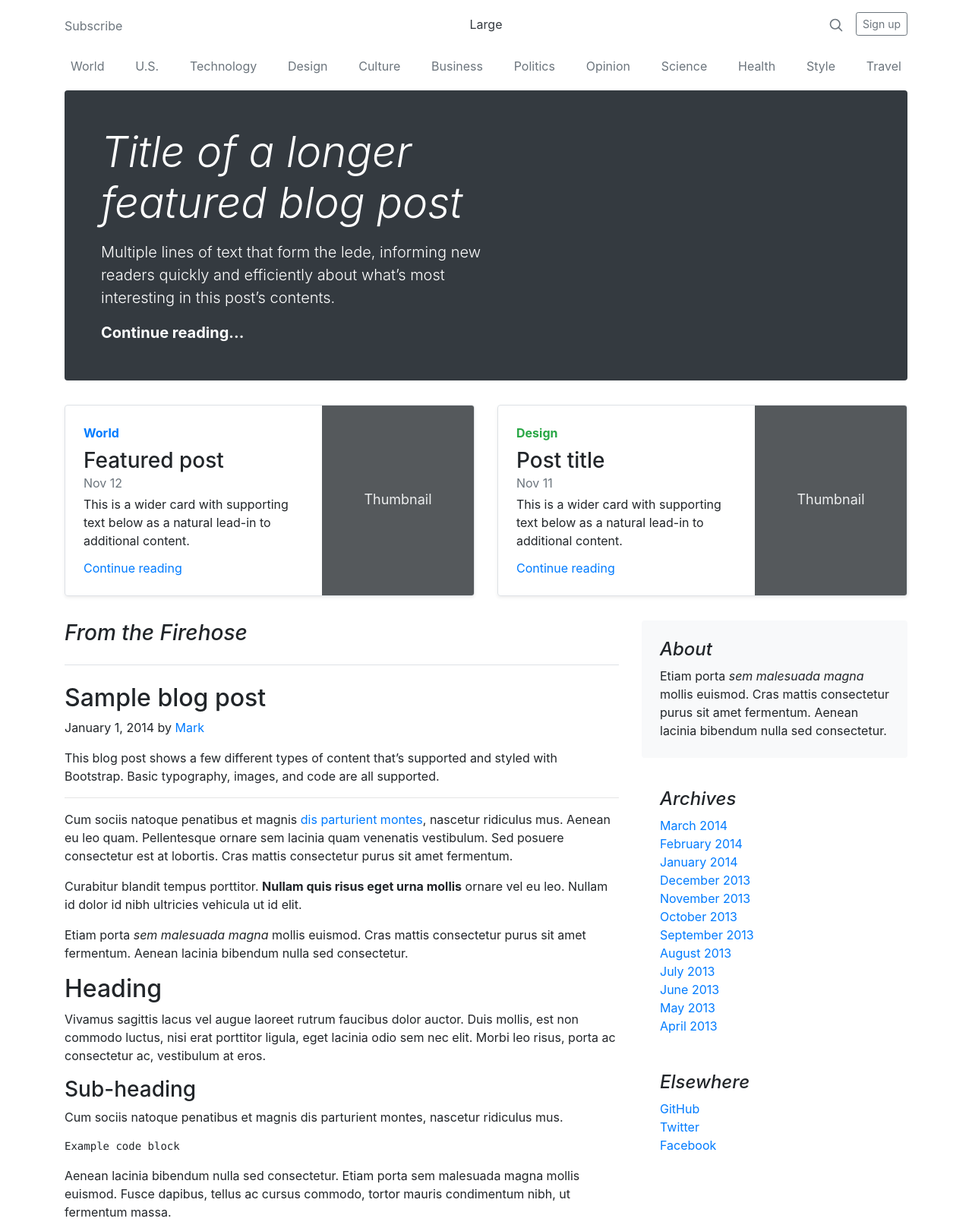
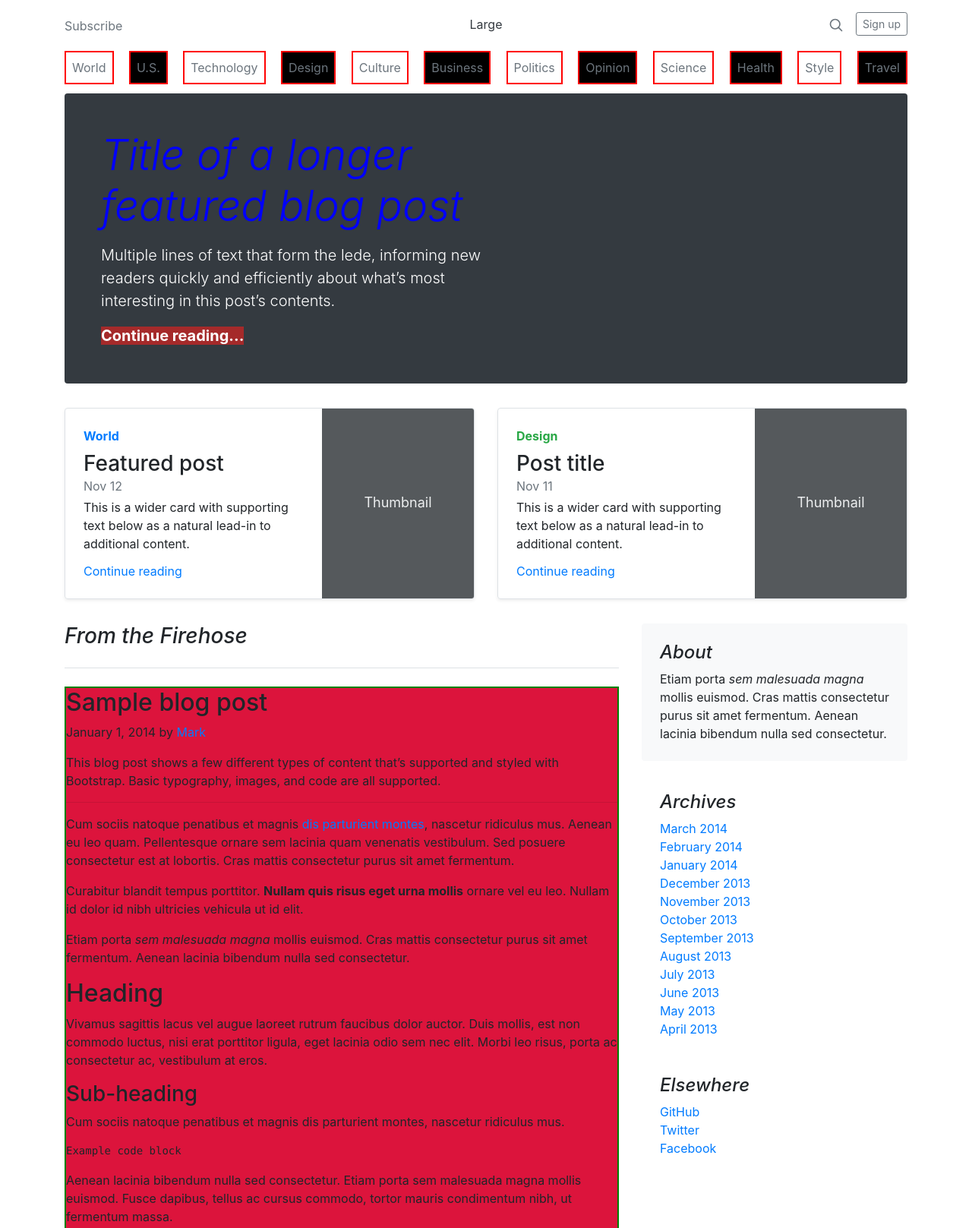
Before and after one commit to Gbemi06/css_selector, a plain HTML site: page index.html in a window 1280 px wide. Shown: the top 1617 px of the page at 76% size. Drawn offline with nearby package versions, Linux system fonts and the light colour scheme.

Commit message:
css Exercise solution

```diff
--- a/style.css
+++ b/style.css
@@ -1,14 +1,39 @@
-/*
-
-            EX2) Write a selector to target every children of the navbar
-            EX3) Write a selector to target the "continue reading..." inside the jumbotron
-            EX4) Write a selector to target the first blogpost
-            EX5) Write a selector to target the "even" links in the navbar
-            EX6) Write a selector to target the last blog post
-            EX7) Write a selector to target all the li into the first ordered-list in the sidebar ( Archives )
+/*          EX7) Write a selector to target all the li into the first ordered-list in the sidebar ( Archives )
             EX8) Write a selector to target the second post author
             EX9) Write a selector to target the "back to top" link     #### EXTRA Try doing it without targeting the footer element directly
             EX10) Write a selector to target the footer
         */
 
-/* EX1) Write a selector to target the h1 in jumbotron
+/* EX1) Write a selector to target the h1 in jumbotron */
+
+.jumbotron h1{
+    color: blue;
+}
+
+/* EX2) Write a selector to target every children of the navbar */
+
+.nav a{
+    border: 2px solid red;
+}
+
+/* EX3) Write a selector to target the "continue reading..." inside the jumbotron*/
+.jumbotron a{
+    background-color: brown !important;
+}
+
+/*          EX4) Write a selector to target the first blog-post */
+.container .row .blog-main div:first-of-type {
+    background-color: crimson;
+    border: 2px solid green;
+}
+
+/* EX5) Write a selector to target the "even" links in the navbar */
+.nav a:nth-child(2n) {
+    background-color: black !important;
+}
+
+/* EX6) Write a selector to target the last blog post*/
+.container .row .blog-main div:last-of-type {
+    background-color: grey;
+    border: 2px solid yellow;
+}
```
